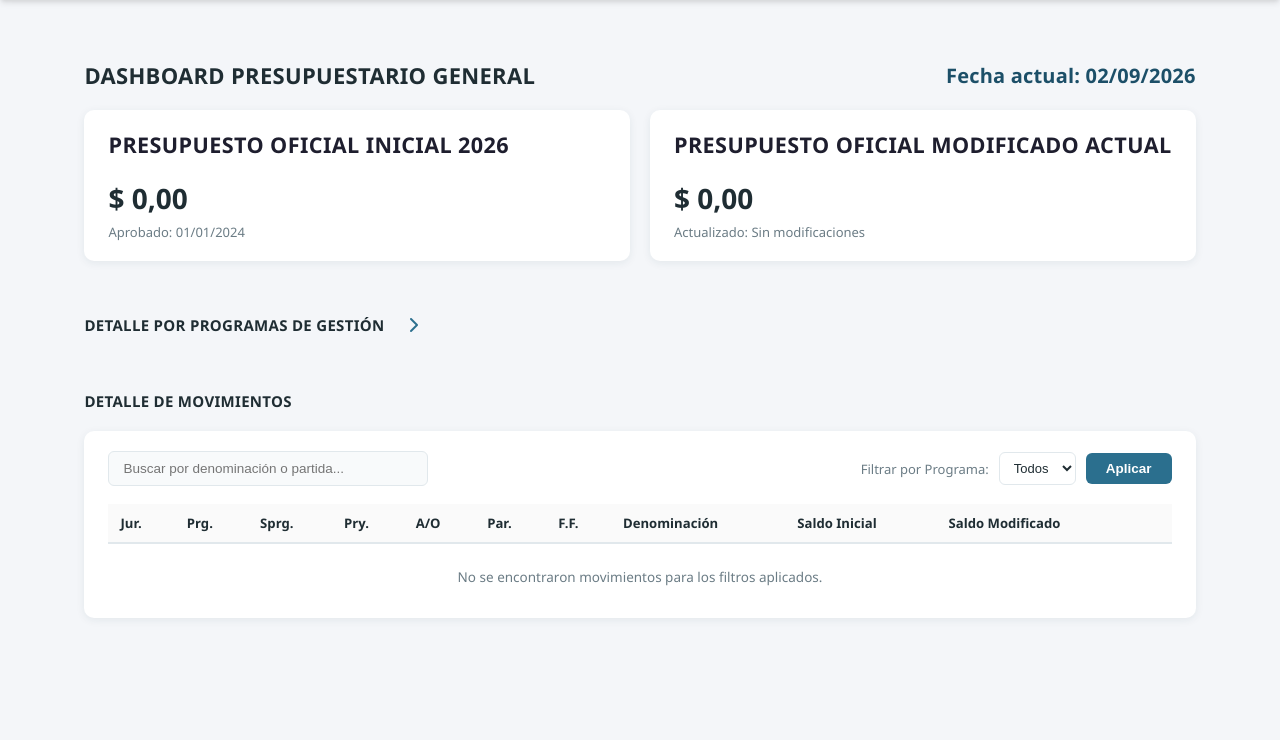
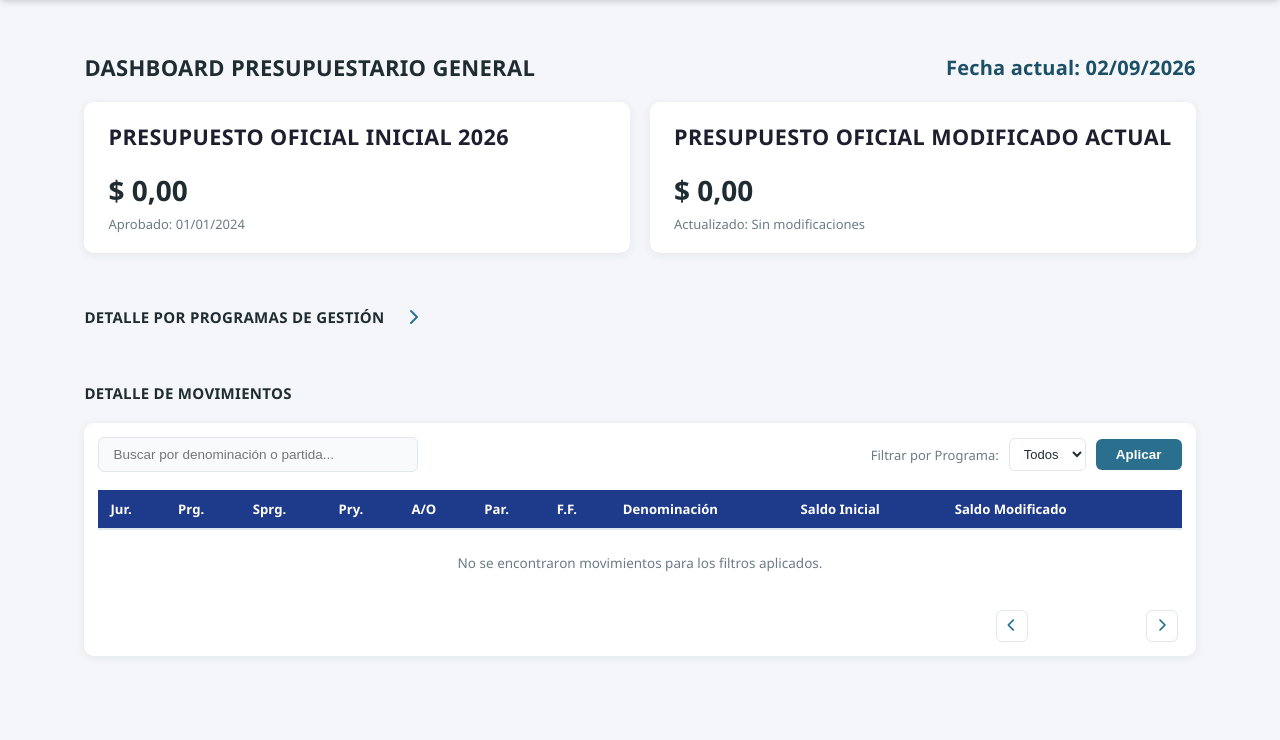
Before and after one commit to Mohoka-koko/SAPRH1, a Django app: template backend/dashboards/templates/dashboards/admin/home.html in a window 1280 px wide. Shown: the part 64-804 px from the top of the page. Run offline with Django 5.2, Linux system fonts and the light colour scheme; the template is opened without the code that fills it, so the values that code supplies are empty; parts of the project's set-up code (start-up, migrations or seed data) failed here and were passed over.

Commit message:
Actualizo home

```diff
--- a/backend/dashboards/templates/dashboards/admin/home.html
+++ b/backend/dashboards/templates/dashboards/admin/home.html
@@ -98,6 +98,19 @@
         <p class="no-results" id="noResults" hidden>No se encontraron movimientos para los filtros aplicados.</p>
       </div>
 
+      <nav class="table-pagination" id="tablePagination" aria-label="Paginación de movimientos" hidden>
+        <span class="pagination-summary" id="paginationSummary" aria-live="polite"></span>
+        <div class="pagination-controls">
+          <button id="paginationPrev" class="pagination-btn" type="button" aria-label="Ver página anterior">
+            <i class="fa-solid fa-chevron-left" aria-hidden="true"></i>
+          </button>
+          <span class="pagination-page" id="paginationPage" aria-live="polite"></span>
+          <button id="paginationNext" class="pagination-btn" type="button" aria-label="Ver página siguiente">
+            <i class="fa-solid fa-chevron-right" aria-hidden="true"></i>
+          </button>
+        </div>
+      </nav>
+
     </section>
 
   </main>
--- a/backend/static/css/home.css
+++ b/backend/static/css/home.css
@@ -28,7 +28,7 @@ body {
 .dashboard {
   max-width: 1360px;
   margin: 0 auto;
-  padding: 28px 32px 60px;
+  padding: 20px 32px 10px;
 }
 
 .dashboard-header {
@@ -236,7 +236,7 @@ body {
   background: var(--color-card-bg);
   border-radius: var(--radius);
   box-shadow: var(--shadow);
-  padding: 20px 24px 8px;
+  padding: 14px 14px 4px;
   margin-top: 20px;
 }
 
@@ -308,6 +308,8 @@ body {
 
 /* ===== TABLE ===== */
 .table-wrapper {
+  max-height: 65vh;
+  overflow-y: auto;
   overflow-x: auto;
 }
 
@@ -318,10 +320,14 @@ body {
 }
 
 .units-table thead th {
+  position: sticky;
+  top: 0;
+  z-index: 2;
   text-align: left;
   padding: 10px 12px;
   font-weight: 700;
-  color: var(--color-text);
+  color: #ffffff;
+  background: #1e3a8a;
   border-bottom: 2px solid var(--color-border);
   white-space: nowrap;
   cursor: pointer;
@@ -329,7 +335,7 @@ body {
 }
 
 .units-table thead th:hover {
-  color: var(--color-primary);
+  color: #ffffff;
 }
 
 .units-table thead th.sort-asc::after {
@@ -484,9 +490,12 @@ body {
   background: #e8ebee;
 }
 
-.detail-movimiento.tipo-refuerzo,
+.detail-movimiento.tipo-refuerzo {
+  background: #f7d7b5
+}
+
 .detail-movimiento.tipo-modificacion {
-  background: #f7d7b5;
+  background: #00d1c0;
 }
 
 .detail-ordenes-pago {
@@ -545,6 +554,65 @@ body {
   font-size: 13.5px;
 }
 
+/* ===== PAGINACION ===== */
+.table-pagination {
+  display: flex;
+  align-items: center;
+  justify-content: space-between;
+  gap: 16px;
+  padding: 14px 4px 10px;
+  color: var(--color-text-muted);
+  font-size: 13px;
+}
+
+.pagination-summary {
+  min-width: 0;
+}
+
+.pagination-controls {
+  display: flex;
+  align-items: center;
+  gap: 10px;
+}
+
+.pagination-page {
+  min-width: 98px;
+  color: var(--color-text);
+  font-weight: 600;
+  text-align: center;
+}
+
+.pagination-btn {
+  width: 32px;
+  height: 32px;
+  display: inline-flex;
+  align-items: center;
+  justify-content: center;
+  border: 1px solid var(--color-border);
+  border-radius: 6px;
+  background: #ffffff;
+  color: var(--color-primary);
+  cursor: pointer;
+  transition: background 0.15s ease, color 0.15s ease, border-color 0.15s ease;
+}
+
+.pagination-btn:hover:not(:disabled) {
+  border-color: var(--color-primary);
+  background: var(--color-primary);
+  color: #ffffff;
+}
+
+.pagination-btn:focus-visible {
+  outline: 2px solid var(--color-primary-light);
+  outline-offset: 2px;
+}
+
+.pagination-btn:disabled {
+  background: #f3f6f8;
+  color: #aab6bc;
+  cursor: not-allowed;
+}
+
 /* ===== RESPONSIVE ===== */
 @media (max-width: 1100px) {
   .programs-grid {
@@ -575,4 +643,15 @@ body {
   .filter-group {
     justify-content: flex-start;
   }
+  .table-pagination {
+    align-items: stretch;
+    flex-direction: column;
+    gap: 10px;
+  }
+  .pagination-summary {
+    text-align: center;
+  }
+  .pagination-controls {
+    justify-content: center;
+  }
 }
```
Also changed, not shown: backend/static/js/home.js (+52 -1 lines).
